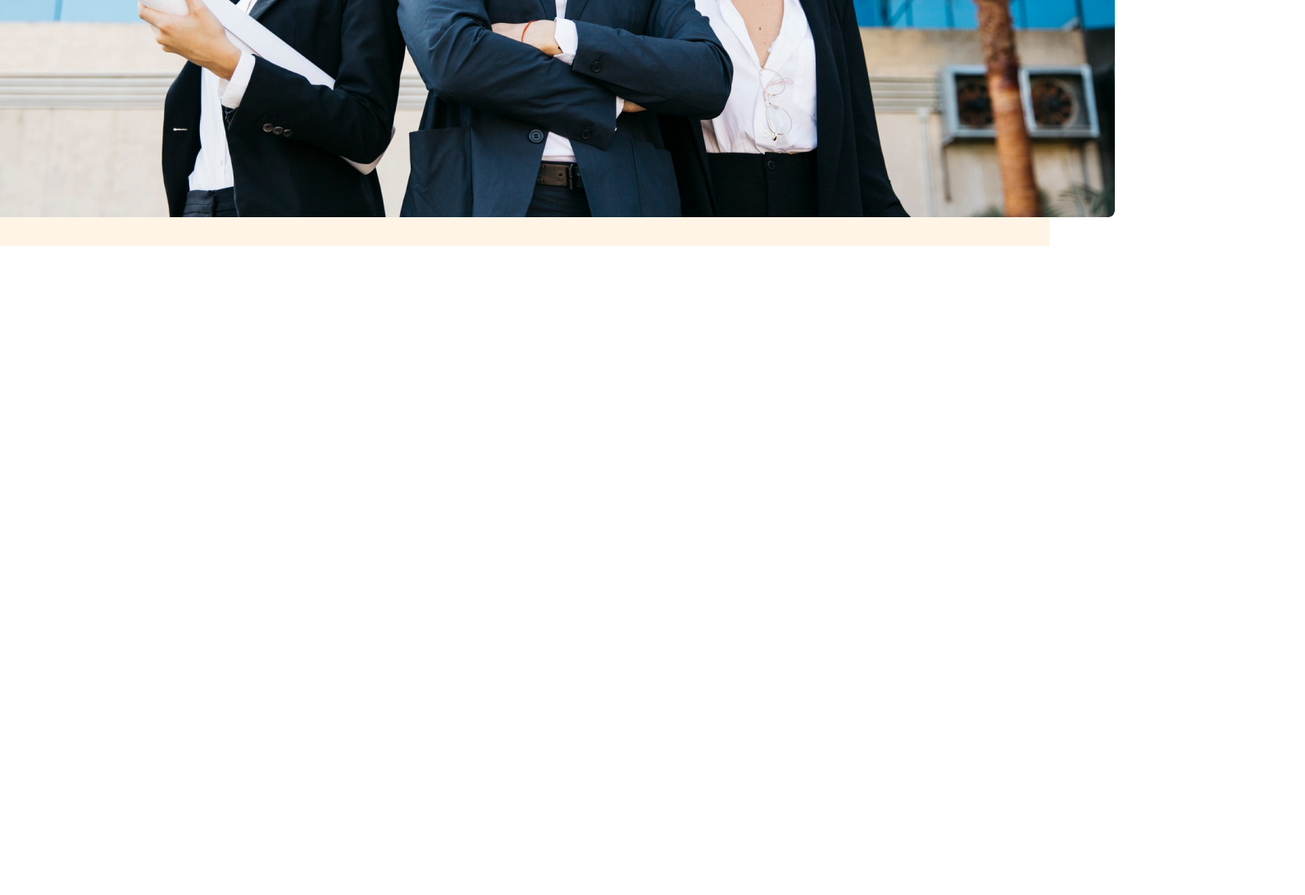
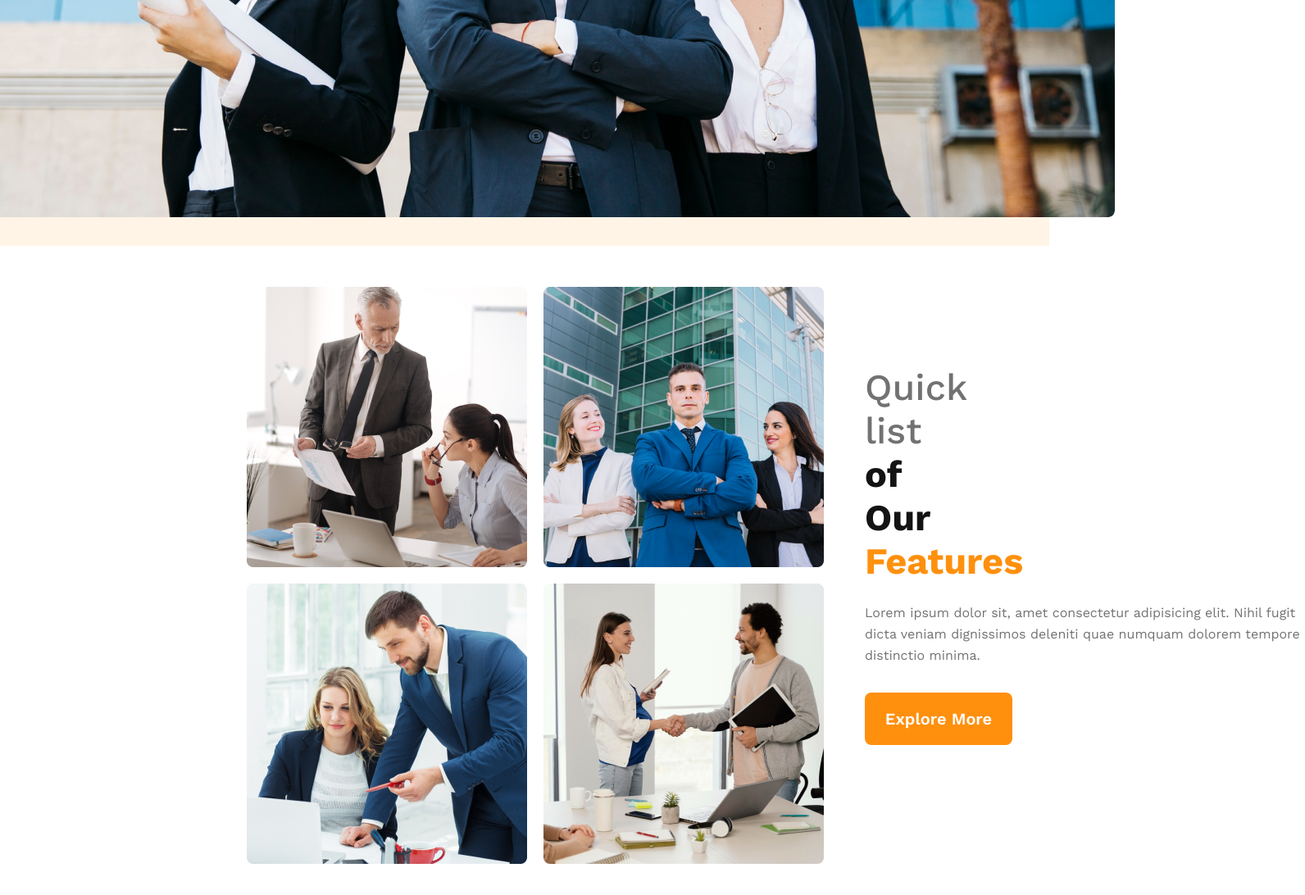
Before and after one commit to Fardin7864/g3-architects, a plain HTML site: page index.html in a window 1280 px wide. Shown: the part 1022-2114 px from the top of the page at 82% size, 1592 px wide, since content can reach past the window. Before the commit the page ends 1322 px from the top, so only its background shows below. Drawn offline with nearby package versions, Linux system fonts and the light colour scheme.

Commit message:
Features section

```diff
--- a/index.html
+++ b/index.html
@@ -39,5 +39,21 @@
         </div>
       </div>
     </header>
+
+    <div class="container">
+      <div class="row-1"></div>
+      <div class="row-2"></div>
+      <div class="row-3"></div>
+      <div class="row-4"></div>
+      <div class="row-5">
+        <h1 class="feature-title"><span class="span1">Quick list </span><span class="span2">of Our </span><span class="span3">Features</span></h1>
+        <p class="feature-description">
+          Lorem ipsum dolor sit, amet consectetur adipisicing elit. Nihil fugit
+          dicta veniam dignissimos deleniti quae numquam dolorem tempore
+          distinctio minima.
+        </p>
+        <button class="btn-primary">Explore More</button>
+      </div>
+    </div>
   </body>
 </html>
--- a/style.css
+++ b/style.css
@@ -83,7 +83,90 @@
 
 .banner {
     width: 1440px;
-height: 700px;
-border-radius: 8px;
-background: url("images/banner.png"), lightgray 0px -94.291px / 100% 137.109% no-repeat;
+    height: 700px;
+    border-radius: 8px;
+    background: url("images/banner.png");
 }
+
+
+/*  Feature Sections*/
+
+.container {
+    height: 700px;
+    display: grid;
+    grid-template-columns: repeat(4, 1fr);
+    grid-template-rows: repeat(2, 1fr);
+    grid-template-areas: "row1 row2 row5 row5" "row3 row4 row5 row5";
+    align-items: center;
+    gap: 20px;
+    margin: 50px 301px 102px 301px;
+}
+
+.row-1 {
+    background-image: url("images/team1.png");
+    background-repeat: no-repeat;
+    grid-area: row1;
+    width: 342px;
+    height: 342px;
+}
+
+.row-2 {
+    background-image: url("images/team2.png");
+    background-repeat: no-repeat;
+    width: 342px;
+    height: 342px;
+    grid-area: row2;
+}
+
+.row-3 {
+    background-image: url("images/team3.png");
+    background-repeat: no-repeat;
+    width: 342px;
+    height: 342px;
+    grid-area: row3;
+}
+
+.row-4 {
+    background-image: url("images/team4.png");
+    background-repeat: no-repeat;
+    width: 342px;
+    height: 342px;
+    grid-area: row4;
+}
+
+.row-5 {
+    width: 100%;
+    grid-area: row5;
+    margin-left: 30px;
+}
+
+/* Feature Title */
+
+.feature-title {
+    color: #727272;
+    font-size: 45px;
+    font-weight: 500;
+}
+
+.span2 {
+    color: #131313;
+    font-size: 45px;
+    font-weight: 700;
+
+}
+
+.span3 {
+    color: #FF900E;
+    font-size: 45px;
+    font-weight: 700;
+}
+
+.feature-description {
+    width: 537px;
+    color: #727272;
+    font-size: 16px;
+    font-weight: 400;
+    line-height: 26px;
+    margin: 24px 0 32px 0;
+    /* 162.5% */
+}
```
